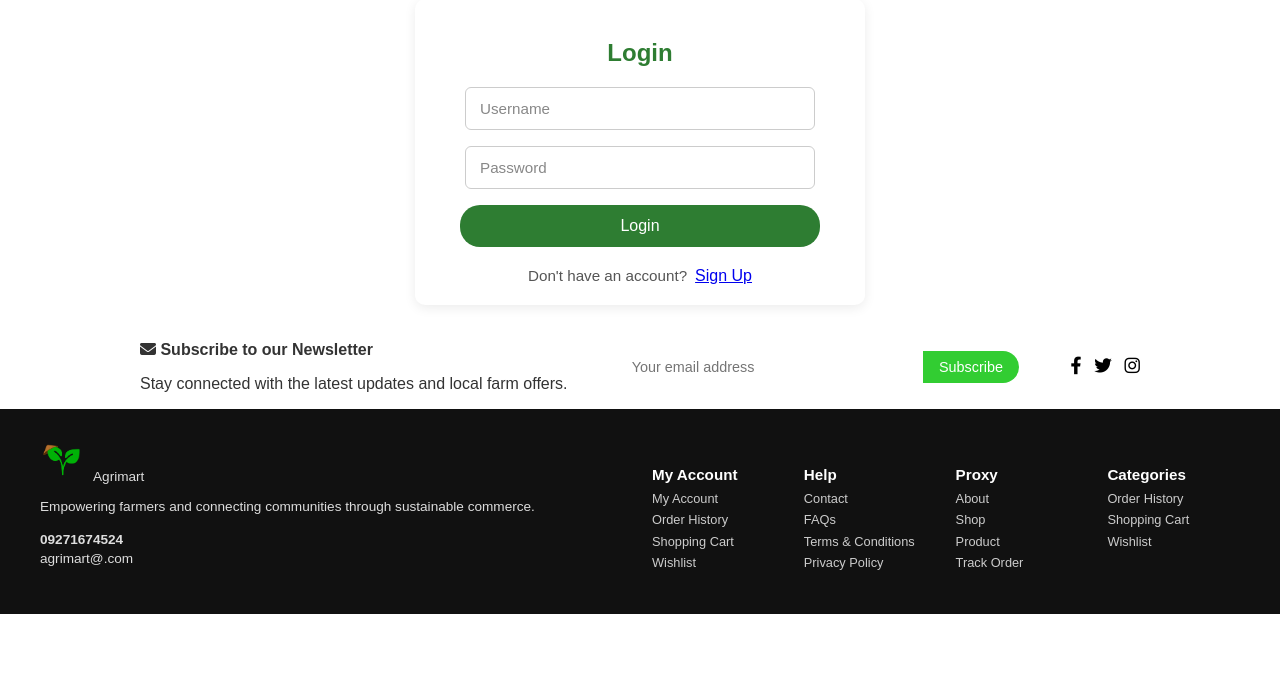
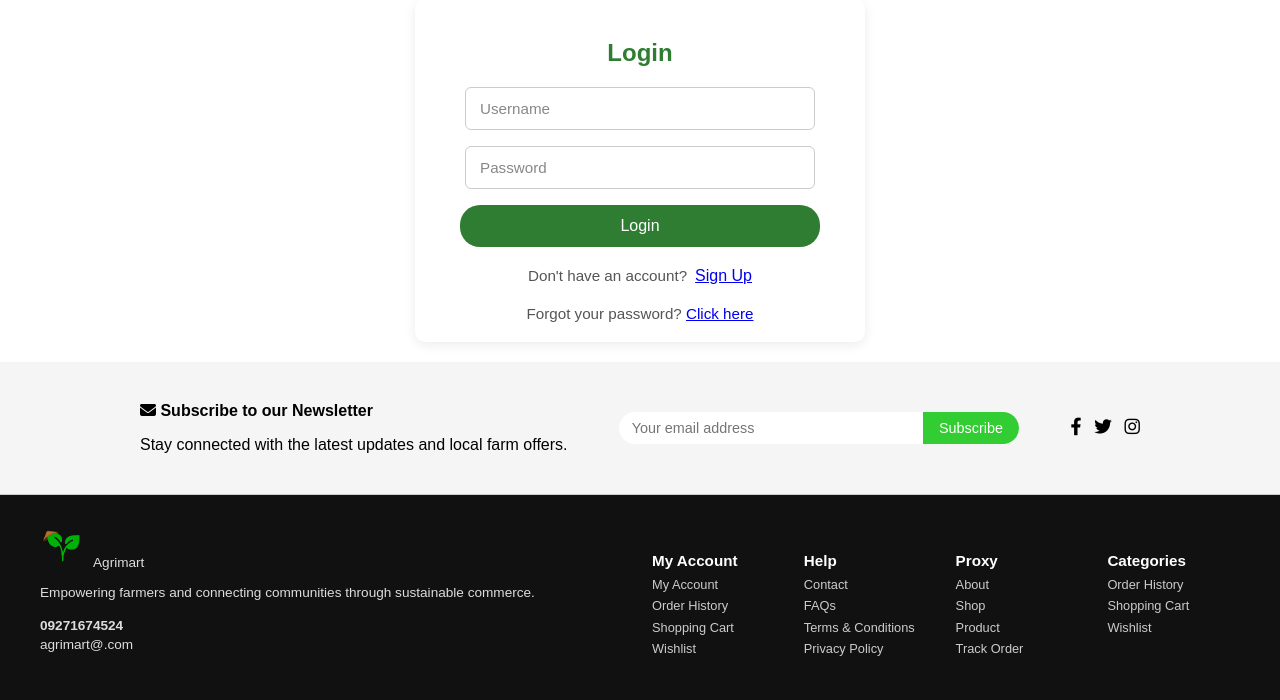
Before and after one commit to phoemelakyle/AGRIMART, a Flask app: page /login in a window 1280 px wide. Shown: the part 211-911 px from the top of the page. Before the commit the page ends 825 px from the top, so only its background shows below. Run offline with Flask 3, Linux system fonts and the light colour scheme.

Commit message:
modified login

```diff
--- a/templates/login.html
+++ b/templates/login.html
@@ -1,11 +1,24 @@
 <!DOCTYPE html>
 <html>
 <head>
+
+
+    <title>Login</title>
+    <script>
+       function openForgotPasswordModal() {
+    document.getElementById('forgot-password-modal').style.display = 'flex';
+    document.body.classList.add('modal-active');
+}
+
+function closeForgotPasswordModal() {
+    document.getElementById('forgot-password-modal').style.display = 'none';
+    document.body.classList.remove('modal-active');
+}
+
+    </script>
     <link rel="stylesheet" type="text/css" href="../static/css/login.css">
-    <title>Login</title>
 </head>
 <body>
-
 
     <link rel="stylesheet" href="https://cdnjs.cloudflare.com/ajax/libs/font-awesome/6.4.0/css/all.min.css">
     <meta name="viewport" content="width=device-width, initial-scale=1.0">
@@ -25,10 +38,10 @@
     <nav class="nav-menu">
       <ul>
         <li><a href="/">Home</a></li>
-        <li><a href="#newsletter">Contacts</a></li>
+        <li><a href="#">About Us</a></li>
+        <li><a href="#">Contact Us</a></li>
       </ul>
     </nav>
-
 
 
   <nav class="main-nav">
@@ -40,7 +53,6 @@
       <li>Login </li>
     </ul>
   </nav>
-
 
 
     <main class="main-container">
@@ -63,13 +75,16 @@
           <div class="button-container">
             <p class="signup-text">Don't have an account?</p>
             <a href="/select_role" class="button">Sign Up</a>
+
           </div>
+          <div class="button-container">
+           <p class="forgot-pass">Forgot your password? <a href="#" onclick="openForgotPasswordModal()">Click here</a></p>
+           </div>
         </section>
       </main>
 
-
            <!-- Newsletter -->
-  <section id ="newsletter">
+  <section class="newsletter">
     <div class="newsletter-content">
       <div class="newsletter-text">
         <h3><i class="fas fa-envelope"></i> Subscribe to our Newsletter</h3>
@@ -87,6 +102,21 @@
     </div>
   </section>
 
+<!--FORGOTPASS-->
+  <div id="forgot-password-modal" class="modal" style="display: none;">
+    <div class="modal-content">
+
+        <span class="close-button" onclick="closeForgotPasswordModal()">&times;</span>
+        <h2>Forgot your password?</h2>
+        <p class = "p3reset">Please enter the email address you used to register.</p><br>
+        <form method="POST" action="/forgot-password">
+            <label for="email" class="emailreset">Enter your registered email:</label>
+            <input type="email" id="email" name="email" required> <br>
+            <button class="buttonreset" type="submit">Send Password Reset Email</button>
+
+        </form>
+    </div>
+</div>
 
   <!-- Footer -->
   <footer class="main-footer">
@@ -138,6 +168,5 @@
     </div>
   </footer>
 
-
 </body>
 </html>
```
